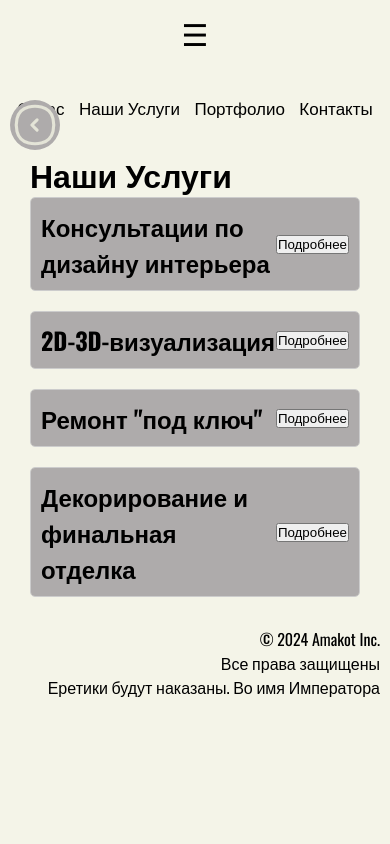
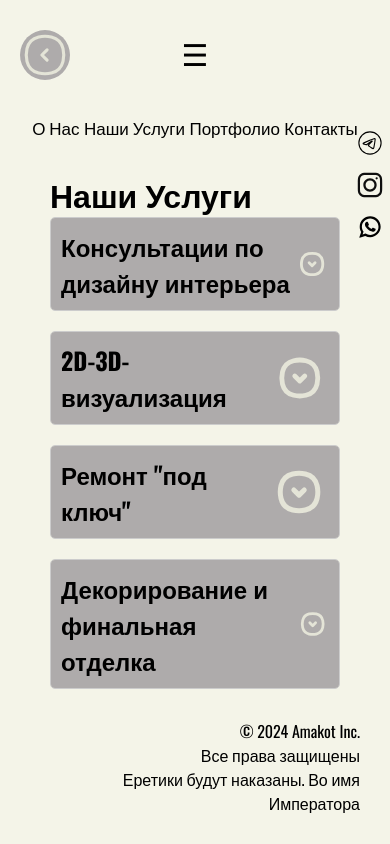
Before and after one commit to winstonchad/batyasite, a React (Create React App) app: page /services in a window 390 px wide. Built offline with nearby package versions, Linux system fonts and the light colour scheme.

Commit message:
1. Added Social Buttons 2. Made few improvements of the Services page 3. Fixed Back Button on About Us and adapted in for the tablets and phones

```diff
--- a/src/App.js
+++ b/src/App.js
@@ -9,6 +9,9 @@ import Contact from "./Components/Contact";
 import './index.css';
 import AboutUs from "./Components/AboutUs";
 import Services from "./Components/Services";
+import TelegramIcon from "./Components/TelegramIcon";
+import InstagramIcon from "./Components/InstagramIcon";
+import WhatsappIcon from "./Components/WhatsappIcon";
 
 function App() {
     const [menuOpen, setMenuOpen] = useState(false);
@@ -21,15 +24,20 @@ function App() {
         <Router>
             <div className={"wrapper"}>
                 <div className={menuOpen ? 'menu-open' : 'menu-closed'}>
-                <Header />
+                    <Header/>
                     <Routes>
                         <Route path="/" element={<MainPage/>}/>
                         <Route path="/services" element={<Services/>}/>
                         <Route path="/aboutus" element={<AboutUs/>}/>
                         <Route path="/portfolio" element={<Portfolio/>}/>
-                    <Route path="/contact" element={<Contact />}/>
+                        <Route path="/contact" element={<Contact/>}/>
                     </Routes>
-                <Footer />
+                    <Footer/>
+                </div>
+                <div className="social-icons-container">
+                    <TelegramIcon/>
+                    <InstagramIcon/>
+                    <WhatsappIcon/>
                 </div>
             </div>
         </Router>
@@ -39,5 +47,4 @@ function App() {
 export default App;
 
 //TODO: добавить анимации переходов между страницами
-// TODO: доделать дизайн для страницы О нас, доделать кнопку "Contact us" и фотку отредактировать
 // TODO: доделать дизайн для страницы Услуги
--- /dev/null
+++ b/src/ArrowIconOpen.css
@@ -0,0 +1,5 @@
+/*.arrow-icon {*/
+/*    width: 24%; !* Adjust the width as needed *!*/
+/*    height: 24%; !* Adjust the height as needed *!*/
+/*    cursor: pointer;*/
+/*}*/
--- a/src/BackButton.css
+++ b/src/BackButton.css
@@ -34,6 +34,16 @@
     top: 125px;
 }
 
+.services-page .back-to-main{
+    left: 75px;
+    top: 125px;
+}
+
+.contact-page .back-to-main{
+    left: 150px;
+    top: 125px;
+}
+
 @media (max-width: 1024px) {
     .portfolio-page .back-to-main{
         top: 40px;
@@ -57,11 +67,6 @@
 
 }
 
-.contact-page .back-to-main{
-    left: 150px;
-    top: 125px;
-}
-
 @media (max-width: 1024px) {
     .contact-page .back-to-main{
         top: 135px;
@@ -76,10 +81,17 @@
     }
 }
 
-@media (max-width: 1024px) {
+@media (max-width: 480px) {
     .contact-page .back-to-main {
         top: 15px;
         left: 10px;
+    }
+}
+
+@media (max-width: 1024px) {
+    .about-us-page .back-to-main {
+        top: 40px;
+        left: 20px;
     }
 }
 
@@ -96,3 +108,24 @@
         left: 10px;
     }
 }
+
+@media (max-width: 1024px) {
+    .services-page .back-to-main {
+        top: 40px;
+        left: 20px;
+    }
+}
+
+@media (max-width: 768px) {
+    .services-page .back-to-main {
+        top: 15px;
+        left: 20px;
+    }
+}
+
+@media (max-width: 480px) {
+    .services-page .back-to-main {
+        top: 30px;
+        left: 20px;
+    }
+}
--- /dev/null
+++ b/src/Components/ArrowIconBack.jsx
@@ -0,0 +1,18 @@
+import React from 'react';
+
+const ArrowIconBack = () => (
+    <svg viewBox="0 0 24 24" fill="none" xmlns="http://www.w3.org/2000/svg" stroke="#000000">
+        <g id="SVGRepo_bgCarrier" stroke-width="0"></g>
+        <g id="SVGRepo_tracerCarrier" stroke-linecap="round" stroke-linejoin="round" stroke="#000000"
+           stroke-width="1.344"></g>
+        <g id="SVGRepo_iconCarrier">
+            <path
+                d="M3.35288 8.95043C4.00437 6.17301 6.17301 4.00437 8.95043 3.35288C10.9563 2.88237 13.0437 2.88237 15.0496 3.35288C17.827 4.00437 19.9956 6.17301 20.6471 8.95044C21.1176 10.9563 21.1176 13.0437 20.6471 15.0496C19.9956 17.827 17.827 19.9956 15.0496 20.6471C13.0437 21.1176 10.9563 21.1176 8.95044 20.6471C6.17301 19.9956 4.00437 17.827 3.35288 15.0496C2.88237 13.0437 2.88237 10.9563 3.35288 8.95043Z"
+                stroke="#e4e4d7" stroke-width="1.5"></path>
+            <path d="M13 14.5L10.5 12L13 9.5" stroke="#e4e4d7" stroke-width="1.5" stroke-linecap="round"
+                  stroke-linejoin="round"></path>
+        </g>
+    </svg>
+);
+
+export default ArrowIconBack
--- a/src/Components/ArrowIcon.jsx
+++ b/src/Components/ArrowIconOpen.jsx
@@ -1,18 +1,19 @@
 import React from 'react';
+import '../ArrowIconOpen.css';
 
-const ArrowIcon = () => (
-    <svg viewBox="0 0 24 24" fill="none" xmlns="http://www.w3.org/2000/svg" stroke="#000000">
+const ArrowIconOpen = () => (
+    <svg width="64px" height="64px" viewBox="-2.4 -2.4 28.80 28.80" fill="none" xmlns="http://www.w3.org/2000/svg">
         <g id="SVGRepo_bgCarrier" stroke-width="0"></g>
-        <g id="SVGRepo_tracerCarrier" stroke-linecap="round" stroke-linejoin="round" stroke="#000000"
-           stroke-width="1.344"></g>
+        <g id="SVGRepo_tracerCarrier" stroke-linecap="round" stroke-linejoin="round" stroke="#CCCCCC"
+           stroke-width="0.048"></g>
         <g id="SVGRepo_iconCarrier">
             <path
                 d="M3.35288 8.95043C4.00437 6.17301 6.17301 4.00437 8.95043 3.35288C10.9563 2.88237 13.0437 2.88237 15.0496 3.35288C17.827 4.00437 19.9956 6.17301 20.6471 8.95044C21.1176 10.9563 21.1176 13.0437 20.6471 15.0496C19.9956 17.827 17.827 19.9956 15.0496 20.6471C13.0437 21.1176 10.9563 21.1176 8.95044 20.6471C6.17301 19.9956 4.00437 17.827 3.35288 15.0496C2.88237 13.0437 2.88237 10.9563 3.35288 8.95043Z"
-                stroke="#e4e4d7" stroke-width="1.5"></path>
-            <path d="M13 14.5L10.5 12L13 9.5" stroke="#e4e4d7" stroke-width="1.5" stroke-linecap="round"
+                stroke="#e4e4d7" stroke-width="2.4"></path>
+            <path d="M14.5 11L12 13.5L9.5 11" stroke="#e4e4d7" stroke-width="2.4" stroke-linecap="round"
                   stroke-linejoin="round"></path>
         </g>
     </svg>
 );
 
-export default ArrowIcon
+export default ArrowIconOpen;
--- a/src/Components/BackButton.jsx
+++ b/src/Components/BackButton.jsx
@@ -1,7 +1,7 @@
 import React from 'react';
 import {Link, useLocation} from "react-router-dom";
 import '../BackButton.css';
-import ArrowIcon from "./ArrowIcon";
+import ArrowIconBack from "./ArrowIconBack";
 
 function BackButton(){
     const location = useLocation();
@@ -17,7 +17,7 @@ function BackButton(){
 
     return(
         <Link to={"/"} className={"back-to-main"} onClick={handleClick}>
-            <ArrowIcon />
+            <ArrowIconBack />
         </Link>
     )
 }
--- /dev/null
+++ b/src/Components/InstagramIcon.jsx
@@ -0,0 +1,21 @@
+import React from 'react';
+
+const InstagramIcon = () => (
+    <svg width="64px" height="64px" viewBox="-2.4 -2.4 28.80 28.80" fill="none" xmlns="http://www.w3.org/2000/svg">
+        <g id="SVGRepo_bgCarrier" stroke-width="0"></g>
+        <g id="SVGRepo_tracerCarrier" stroke-linecap="round" stroke-linejoin="round"></g>
+        <g id="SVGRepo_iconCarrier">
+            <path fill-rule="evenodd" clip-rule="evenodd"
+                  d="M12 18C15.3137 18 18 15.3137 18 12C18 8.68629 15.3137 6 12 6C8.68629 6 6 8.68629 6 12C6 15.3137 8.68629 18 12 18ZM12 16C14.2091 16 16 14.2091 16 12C16 9.79086 14.2091 8 12 8C9.79086 8 8 9.79086 8 12C8 14.2091 9.79086 16 12 16Z"
+                  fill="#0F0F0F"></path>
+            <path
+                d="M18 5C17.4477 5 17 5.44772 17 6C17 6.55228 17.4477 7 18 7C18.5523 7 19 6.55228 19 6C19 5.44772 18.5523 5 18 5Z"
+                fill="#0F0F0F"></path>
+            <path fill-rule="evenodd" clip-rule="evenodd"
+                  d="M1.65396 4.27606C1 5.55953 1 7.23969 1 10.6V13.4C1 16.7603 1 18.4405 1.65396 19.7239C2.2292 20.8529 3.14708 21.7708 4.27606 22.346C5.55953 23 7.23969 23 10.6 23H13.4C16.7603 23 18.4405 23 19.7239 22.346C20.8529 21.7708 21.7708 20.8529 22.346 19.7239C23 18.4405 23 16.7603 23 13.4V10.6C23 7.23969 23 5.55953 22.346 4.27606C21.7708 3.14708 20.8529 2.2292 19.7239 1.65396C18.4405 1 16.7603 1 13.4 1H10.6C7.23969 1 5.55953 1 4.27606 1.65396C3.14708 2.2292 2.2292 3.14708 1.65396 4.27606ZM13.4 3H10.6C8.88684 3 7.72225 3.00156 6.82208 3.0751C5.94524 3.14674 5.49684 3.27659 5.18404 3.43597C4.43139 3.81947 3.81947 4.43139 3.43597 5.18404C3.27659 5.49684 3.14674 5.94524 3.0751 6.82208C3.00156 7.72225 3 8.88684 3 10.6V13.4C3 15.1132 3.00156 16.2777 3.0751 17.1779C3.14674 18.0548 3.27659 18.5032 3.43597 18.816C3.81947 19.5686 4.43139 20.1805 5.18404 20.564C5.49684 20.7234 5.94524 20.8533 6.82208 20.9249C7.72225 20.9984 8.88684 21 10.6 21H13.4C15.1132 21 16.2777 20.9984 17.1779 20.9249C18.0548 20.8533 18.5032 20.7234 18.816 20.564C19.5686 20.1805 20.1805 19.5686 20.564 18.816C20.7234 18.5032 20.8533 18.0548 20.9249 17.1779C20.9984 16.2777 21 15.1132 21 13.4V10.6C21 8.88684 20.9984 7.72225 20.9249 6.82208C20.8533 5.94524 20.7234 5.49684 20.564 5.18404C20.1805 4.43139 19.5686 3.81947 18.816 3.43597C18.5032 3.27659 18.0548 3.14674 17.1779 3.0751C16.2777 3.00156 15.1132 3 13.4 3Z"
+                  fill="#0F0F0F"></path>
+        </g>
+    </svg>
+);
+
+export default InstagramIcon;
--- a/src/Components/Services.jsx
+++ b/src/Components/Services.jsx
@@ -1,5 +1,6 @@
-import React, { useState } from 'react';
+import React, {useEffect, useState} from 'react';
 import './Services.css';
+import ArrowIconOpen from "./ArrowIconOpen";
 
 const services = [
     { id: 1, title: 'Консультации по дизайну интерьера', description: 'Мы предлагаем индивидуальные консультации для разработки вашего уникального интерьера. Наши дизайнеры помогут вам определить стиль, цветовые решения и материалы, которые лучше всего подходят для вашего проекта.<br />' +
@@ -20,6 +21,14 @@ const services = [
 ];
 
 function Services() {
+
+    useEffect(() => {
+        document.body.classList.add('services-page');
+        return () => {
+            document.body.classList.remove('services-page');
+        };
+    }, []);
+
     const [openServiceId, setOpenServiceId] = useState(null);
 
     const toggleService = (id) => {
@@ -34,11 +43,11 @@ function Services() {
                     <li key={service.id} className="service-item">
                         <div className="service-header" onClick={() => toggleService(service.id)}>
                             <h2>{service.title}</h2>
-                            <button>{openServiceId === service.id ? 'Закрыть' : 'Подробнее'}</button>
+                            <ArrowIconOpen />
                         </div>
                         {openServiceId === service.id && (
                             <div className="service-details">
-                                <p dangerouslySetInnerHTML={{__html: service.description}}></p>
+                                <p dangerouslySetInnerHTML={{ __html: service.description }}></p>
                                 <img src={service.image} alt={service.title} />
                             </div>
                         )}
--- /dev/null
+++ b/src/Components/TelegramIcon.jsx
@@ -0,0 +1,15 @@
+import React from 'react';
+
+const TelegramIcon = () => (
+    <svg width="64px" height="64px" viewBox="-2.4 -2.4 28.80 28.80" fill="none" xmlns="http://www.w3.org/2000/svg">
+        <g id="SVGRepo_bgCarrier" stroke-width="0"></g>
+        <g id="SVGRepo_tracerCarrier" stroke-linecap="round" stroke-linejoin="round"></g>
+        <g id="SVGRepo_iconCarrier">
+            <path fill-rule="evenodd" clip-rule="evenodd"
+                  d="M21.997 12C21.997 17.5228 17.5198 22 11.997 22C6.47415 22 1.99699 17.5228 1.99699 12C1.99699 6.47715 6.47415 2 11.997 2C17.5198 2 21.997 6.47715 21.997 12ZM12.3553 9.38244C11.3827 9.787 9.43876 10.6243 6.52356 11.8944C6.05018 12.0827 5.8022 12.2669 5.77962 12.4469C5.74147 12.7513 6.12258 12.8711 6.64155 13.0343C6.71214 13.0565 6.78528 13.0795 6.86026 13.1038C7.37085 13.2698 8.05767 13.464 8.41472 13.4717C8.7386 13.4787 9.10009 13.3452 9.49918 13.0711C12.2229 11.2325 13.629 10.3032 13.7172 10.2831C13.7795 10.269 13.8658 10.2512 13.9243 10.3032C13.9828 10.3552 13.977 10.4536 13.9708 10.48C13.9331 10.641 12.4371 12.0318 11.6629 12.7515C11.4216 12.9759 11.2504 13.135 11.2154 13.1714C11.137 13.2528 11.0571 13.3298 10.9803 13.4038C10.506 13.8611 10.1502 14.204 11 14.764C11.4083 15.0331 11.7351 15.2556 12.0611 15.4776C12.4171 15.7201 12.7722 15.9619 13.2317 16.2631C13.3487 16.3398 13.4605 16.4195 13.5694 16.4971C13.9837 16.7925 14.3559 17.0579 14.8158 17.0155C15.083 16.991 15.359 16.7397 15.4992 15.9903C15.8305 14.2193 16.4817 10.382 16.6322 8.80081C16.6454 8.66228 16.6288 8.48498 16.6154 8.40715C16.6021 8.32932 16.5743 8.21842 16.4731 8.13633C16.3533 8.03911 16.1683 8.01861 16.0856 8.02C15.7095 8.0267 15.1324 8.22735 12.3553 9.38244Z"
+                  stroke="#000000" stroke-linejoin="round"></path>
+        </g>
+    </svg>
+);
+
+export default TelegramIcon
--- /dev/null
+++ b/src/Components/WhatsappIcon.jsx
@@ -0,0 +1,13 @@
+import React from 'react';
+
+const WhatsappIcon = () => (
+    <svg fill="#000000" height="64px" width="64px" version="1.1" id="Layer_1" xmlns="http://www.w3.org/2000/svg"
+          viewBox="-77 -77 462.00 462.00"> <g id="SVGRepo_bgCarrier" stroke-width="0"></g>
+        <g id="SVGRepo_tracerCarrier" stroke-linecap="round" stroke-linejoin="round"></g>
+        <g id="SVGRepo_iconCarrier"> <g id="XMLID_468_"> <path id="XMLID_469_"
+                                                               d="M227.904,176.981c-0.6-0.288-23.054-11.345-27.044-12.781c-1.629-0.585-3.374-1.156-5.23-1.156 c-3.032,0-5.579,1.511-7.563,4.479c-2.243,3.334-9.033,11.271-11.131,13.642c-0.274,0.313-0.648,0.687-0.872,0.687 c-0.201,0-3.676-1.431-4.728-1.888c-24.087-10.463-42.37-35.624-44.877-39.867c-0.358-0.61-0.373-0.887-0.376-0.887 c0.088-0.323,0.898-1.135,1.316-1.554c1.223-1.21,2.548-2.805,3.83-4.348c0.607-0.731,1.215-1.463,1.812-2.153 c1.86-2.164,2.688-3.844,3.648-5.79l0.503-1.011c2.344-4.657,0.342-8.587-0.305-9.856c-0.531-1.062-10.012-23.944-11.02-26.348 c-2.424-5.801-5.627-8.502-10.078-8.502c-0.413,0,0,0-1.732,0.073c-2.109,0.089-13.594,1.601-18.672,4.802 c-5.385,3.395-14.495,14.217-14.495,33.249c0,17.129,10.87,33.302,15.537,39.453c0.116,0.155,0.329,0.47,0.638,0.922 c17.873,26.102,40.154,45.446,62.741,54.469c21.745,8.686,32.042,9.69,37.896,9.69c0.001,0,0.001,0,0.001,0 c2.46,0,4.429-0.193,6.166-0.364l1.102-0.105c7.512-0.666,24.02-9.22,27.775-19.655c2.958-8.219,3.738-17.199,1.77-20.458 C233.168,179.508,230.845,178.393,227.904,176.981z"></path>
+            <path id="XMLID_470_"
+                  d="M156.734,0C73.318,0,5.454,67.354,5.454,150.143c0,26.777,7.166,52.988,20.741,75.928L0.212,302.716 c-0.484,1.429-0.124,3.009,0.933,4.085C1.908,307.58,2.943,308,4,308c0.405,0,0.813-0.061,1.211-0.188l79.92-25.396 c21.87,11.685,46.588,17.853,71.604,17.853C240.143,300.27,308,232.923,308,150.143C308,67.354,240.143,0,156.734,0z M156.734,268.994c-23.539,0-46.338-6.797-65.936-19.657c-0.659-0.433-1.424-0.655-2.194-0.655c-0.407,0-0.815,0.062-1.212,0.188 l-40.035,12.726l12.924-38.129c0.418-1.234,0.209-2.595-0.561-3.647c-14.924-20.392-22.813-44.485-22.813-69.677 c0-65.543,53.754-118.867,119.826-118.867c66.064,0,119.812,53.324,119.812,118.867 C276.546,215.678,222.799,268.994,156.734,268.994z"></path> </g> </g></svg>
+);
+
+export default WhatsappIcon;
--- a/src/index.css
+++ b/src/index.css
@@ -46,6 +46,21 @@ header ul.nav li:hover {
 
 .nav a:hover {
     opacity: 0.3;
+}
+
+.social-icons-container {
+    position: fixed;
+    top: 15%; /* Adjust as needed */
+    right: 1%; /* Adjust as needed */
+    display: flex;
+    flex-direction: column;
+    gap: 10px; /* Space between icons */
+}
+
+.social-icons-container svg {
+    width: 32px; /* Adjust size as needed */
+    height: 32px; /* Adjust size as needed */
+    cursor: pointer;
 }
 
 .presentation {
```
Lines whose indentation alone changed are shown as unchanged.
